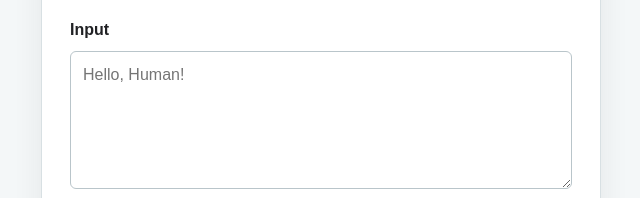
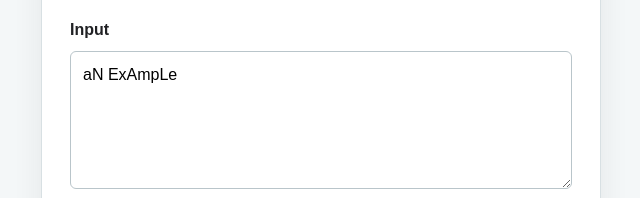
Before and after one commit to zdodds/cs5sum26, a plain HTML site: page full_stack_local/index.html in a window 1280 px wide. Shown: the part 236-434 px from the top of the page, 319-959 px from the left. Drawn offline with Linux system fonts and the light colour scheme.

Commit message:
small change from placeholder text to true example text

```diff
--- a/full_stack_local/index.html
+++ b/full_stack_local/index.html
@@ -14,7 +14,7 @@
 
         <form id="case-form" class="case-form">
           <label for="input-text">Input</label>
-          <textarea id="input-text" name="text" rows="5" placeholder="Hello, Human!"></textarea>
+          <textarea id="input-text" name="text" rows="5">aN ExAmpLe</textarea>
 
           <button type="submit">Submit</button>
 
```
Also changed, not shown: 1 other file.
